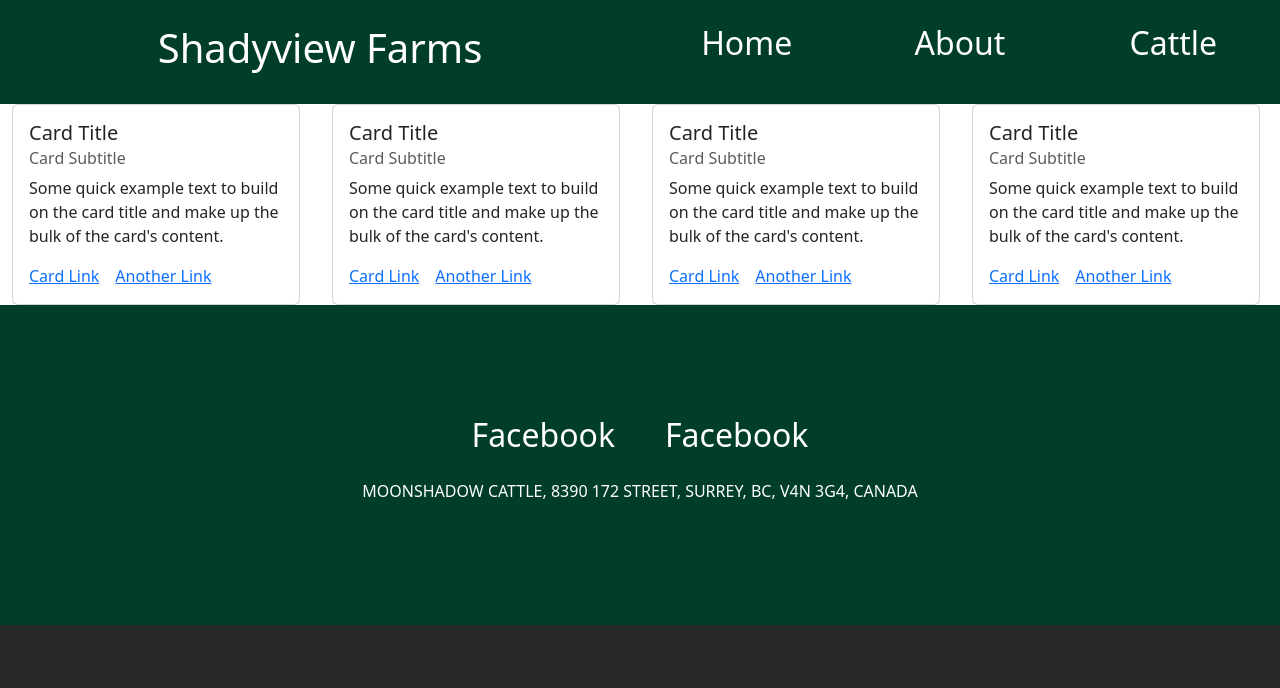
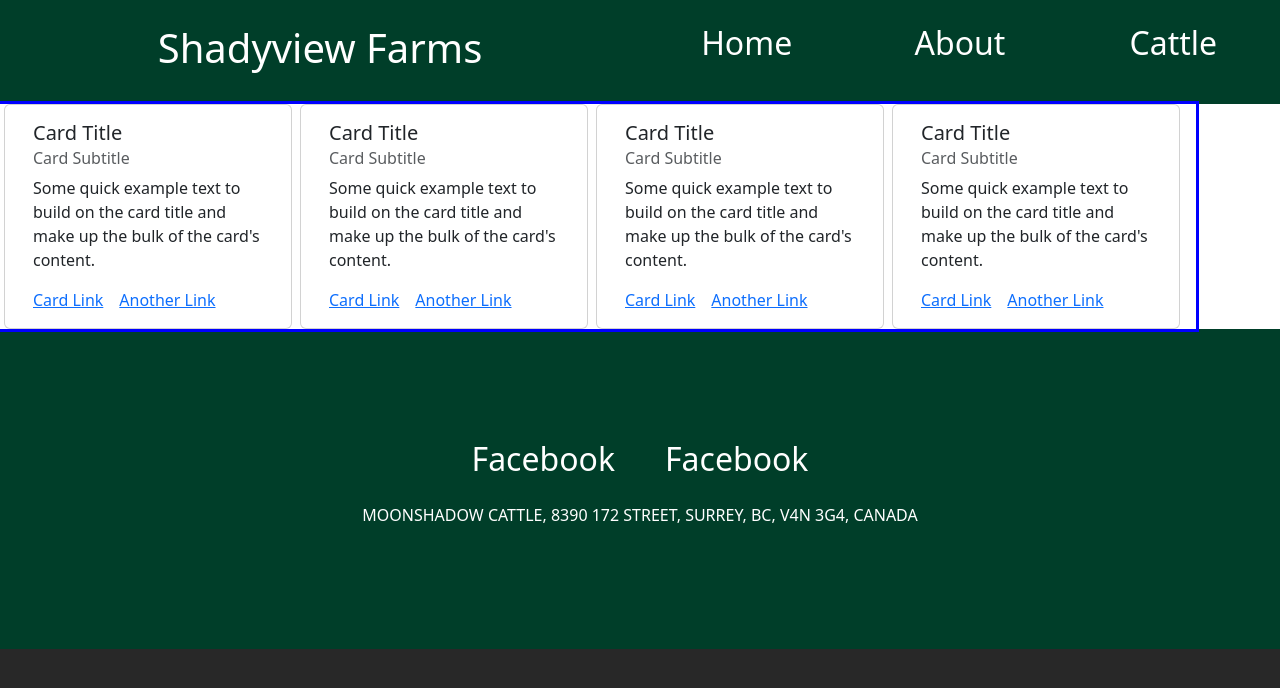
Before and after one commit to khowellmobile/MoonShadowCattleSite, a React (Create React App) app: page /cattle in a window 1280 px wide. Shown: the top 688 px of the page. Built offline with nearby package versions, Linux system fonts and the light colour scheme.

Commit message:
adjusted styling

```diff
--- a/src/pages/CattlePage.js
+++ b/src/pages/CattlePage.js
@@ -13,17 +13,17 @@ function CattlePage() {
     <div>
       <MainNav />
       <Container fluid>
-        <Row xs={2} s={2} md={4} lg={4} className={classes.aboutRow}>
-          <Col xs={6} s={6} md={3} lg={3}>
+        <Row xs={2} s={2} md={4} lg={4}>
+          <Col xs={6} s={6} md={3} lg={3} className={`row justify-content-center ${classes.col}`}>
             <CattleCard />
           </Col>
-          <Col xs={6} s={6} md={3} lg={3}>
+          <Col xs={6} s={6} md={3} lg={3} className={`row justify-content-center ${classes.col}`}>
             <CattleCard />
           </Col>
-          <Col xs={6} s={6} md={3} lg={3}>
+          <Col xs={6} s={6} md={3} lg={3} className={`row justify-content-center ${classes.col}`}>
             <CattleCard />
           </Col>
-          <Col xs={6} s={6} md={3} lg={3}>
+          <Col xs={6} s={6} md={3} lg={3} className={`row justify-content-center ${classes.col}`}>
             <CattleCard />
           </Col>
         </Row>
--- a/src/pages/CattlePage.module.css
+++ b/src/pages/CattlePage.module.css
@@ -0,0 +1,7 @@
+.row {
+    outline: red solid 3px;
+}
+
+.col {
+    outline: blue solid 3px;
+}
```
